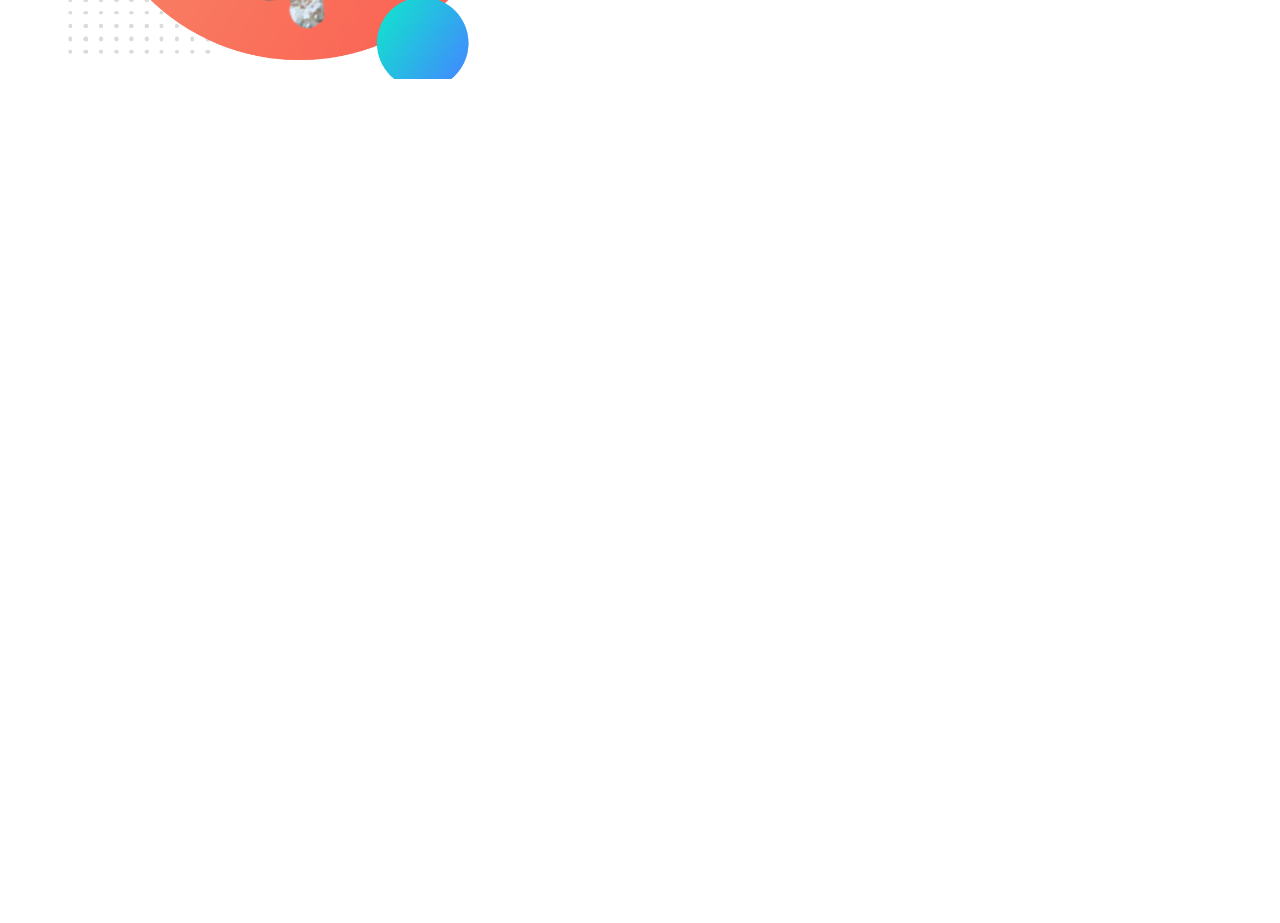
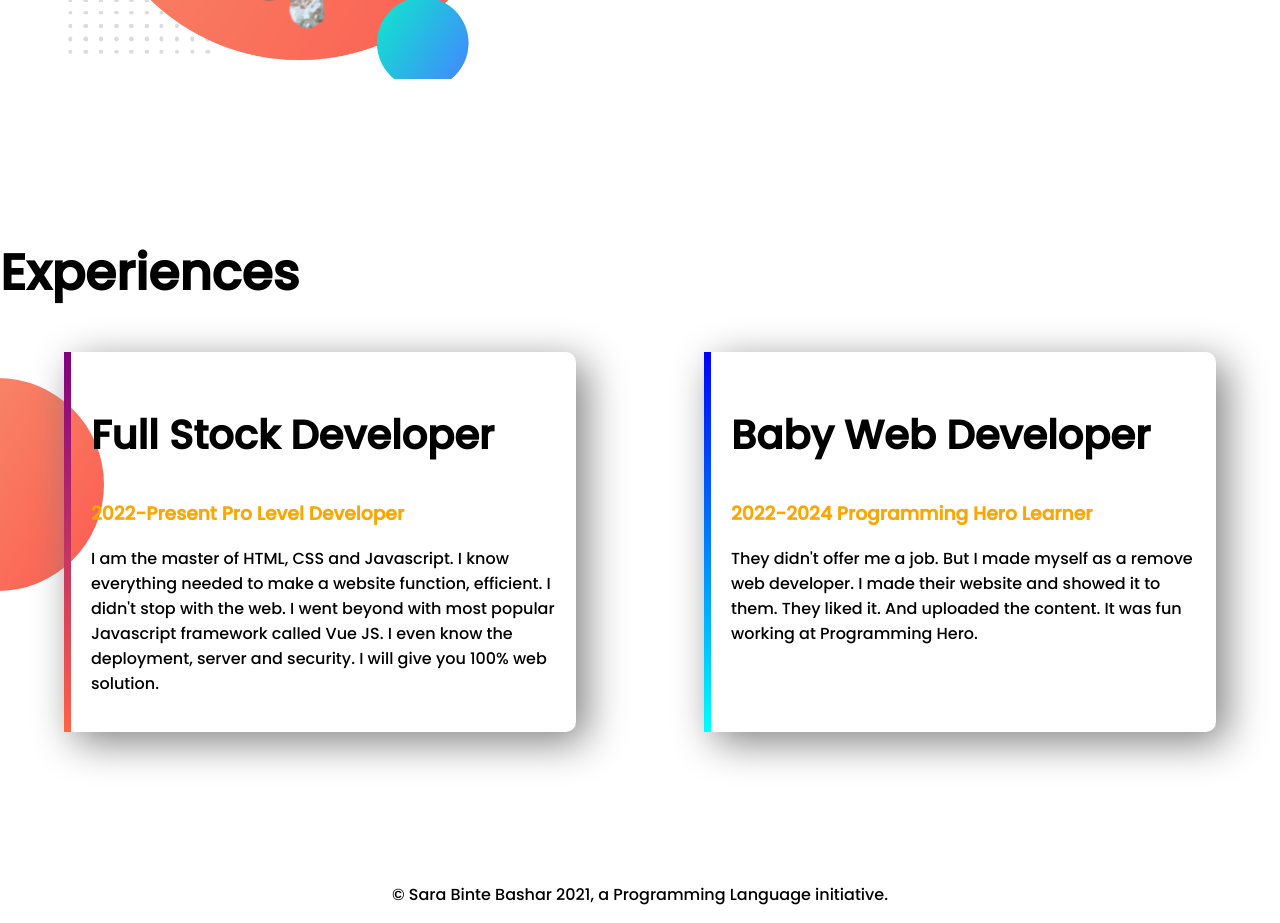
Before and after one commit to ModabbirHossainAkanda/developer-portfolio, a plain HTML site: page index.html in a window 1280 px wide. Shown: the part 992-1915 px from the top of the page. Before the commit the page ends 1228 px from the top, so only its background shows below. Drawn offline with Linux system fonts and the light colour scheme.

Commit message:
footer and experience

```diff
--- a/index.html
+++ b/index.html
@@ -12,7 +12,7 @@
     <link rel="stylesheet" href="style.css">
 </head>
 <body>
-   <section class="top-banner">
+   <section class="top-banner flexible-container">
     <div class="half-width">
         <h1>Welcome To </h1>
         <h1><span class="orange-color">Shakil Hossain</span> World !!</h1>
@@ -26,7 +26,7 @@
      </div>
 
  </section>
- <section class="dream-big">
+ <section class="dream-big flexible-container">
      <div class="half-width">
          <img src="images/my-bg.png" width="300px" alt="">
      </div>
@@ -38,5 +38,24 @@
      </div>
 
  </section>
+ <section class="experience-area">
+     <h1>Experiences</h1>
+    <div class="flexible-container">
+        <div id="full-stack-experience" class="experience-item">
+            <h2>Full Stock Developer</h2>
+            <h3 class="orange-color">2022-Present Pro Level Developer</h3>
+            <p>I am the master of HTML, CSS and Javascript. I know everything needed to make a website function, efficient. I didn't stop with the web. I went beyond with most popular Javascript framework called Vue JS. I even know the deployment, server and security. I will give you 100% web solution.</p>
+     </div>
+     <div id="web-dev-experience" class="experience-item">
+         <h2>Baby Web Developer</h2>
+         <h3 class="orange-color">2022-2024  Programming Hero Learner</h3>
+        <p> They didn't offer me a job. But I made myself as a remove web developer. I made their website and showed it to them. They liked it. And uploaded the content. It was fun working at Programming Hero.</p>
+     </div>
+
+    </div>
+ </section>
+ <footer>
+     <p>© Sara Binte Bashar 2021, a Programming Language initiative.</p>
+ </footer>
 </body>
 </html>
--- a/style.css
+++ b/style.css
@@ -5,10 +5,13 @@ body {
 h1 {
   font-size: 50px;
 }
+h2 {
+  font-size: 40px;
+}
 .orange-color {
   color: orange;
 }
-section {
+.flexible-container {
   display: flex;
   margin-bottom: 150px;
 }
@@ -37,3 +40,30 @@ section {
   background-repeat: no-repeat;
   background-position: right;
 }
+.experience-area {
+  background-image: url(images/exp-bg.png);
+  background-repeat: no-repeat;
+  background-position: left;
+}
+.experience-item {
+  width: 40%;
+  box-shadow: 10px 10px 40px gray;
+  margin-left: 5%;
+  margin-right: 5%;
+  padding: 20px;
+
+  border-radius: 10px;
+}
+#web-dev-experience {
+  border-left: 7px solid;
+  border-image: linear-gradient(blue, cyan);
+  border-image-slice: 1;
+}
+#full-stack-experience {
+  border-left: 7px solid;
+  border-image: linear-gradient(purple, tomato);
+  border-image-slice: 1;
+}
+footer p {
+  text-align: center;
+}
```
